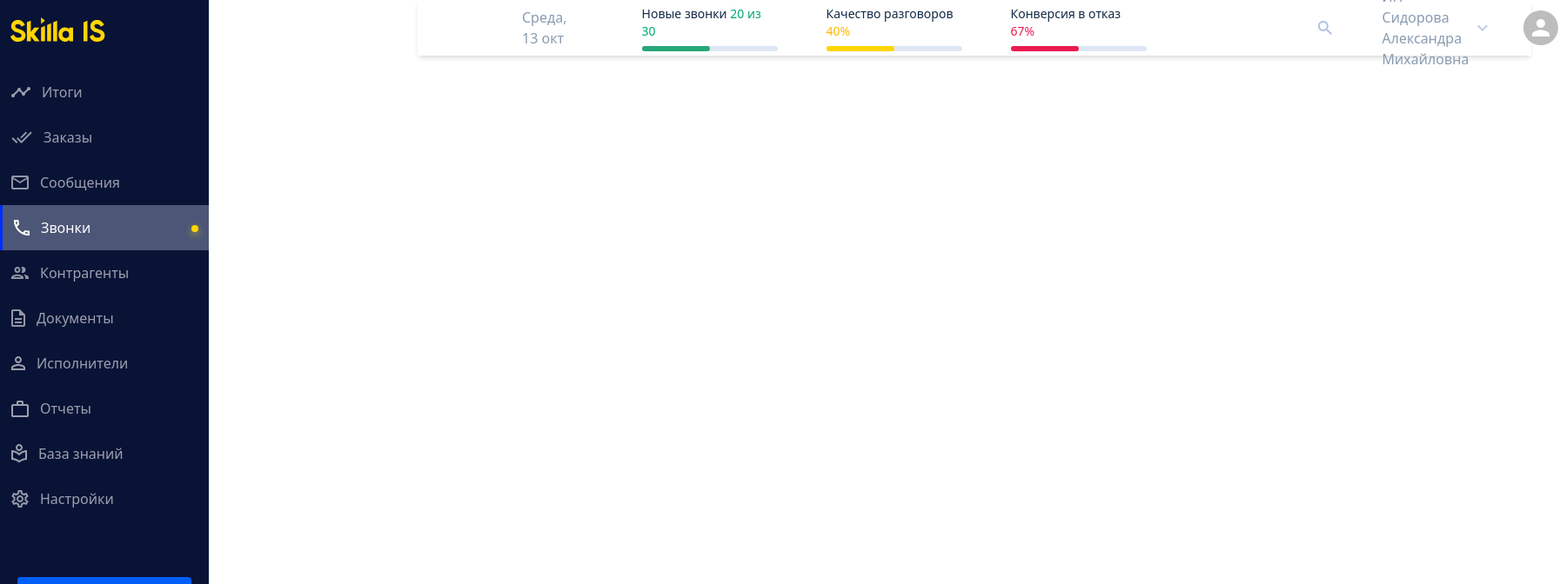
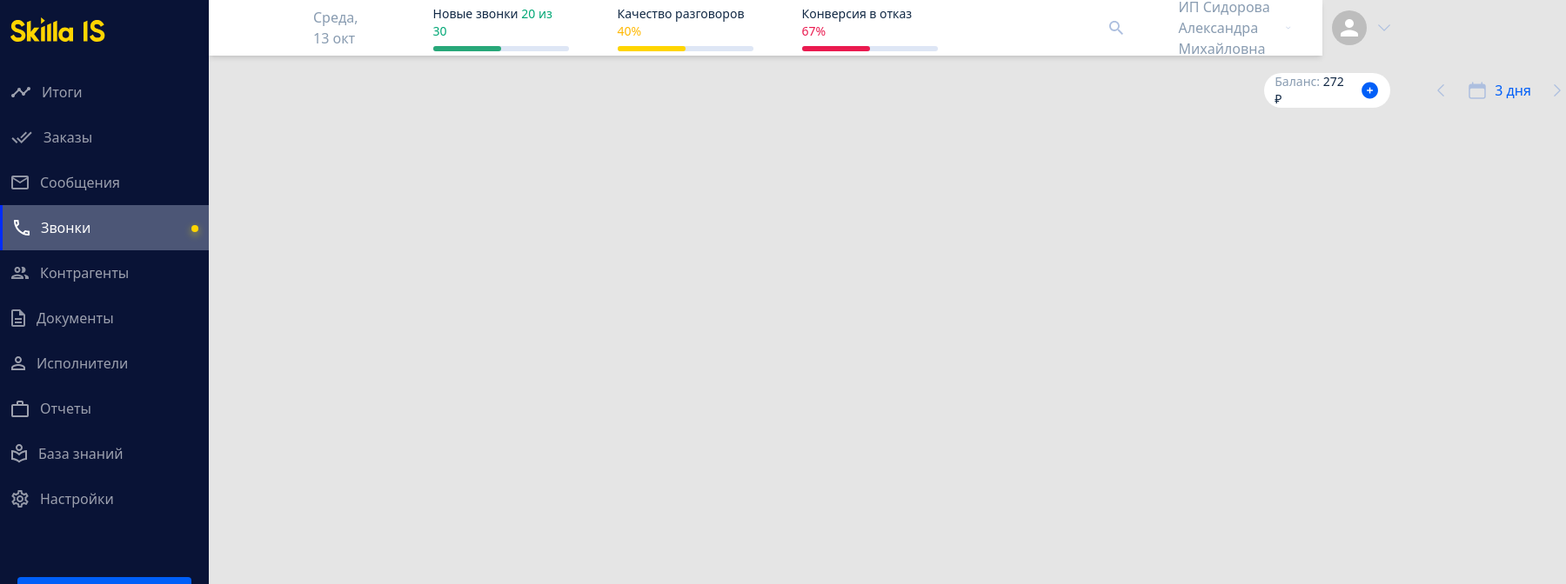
Before and after one commit to nikolaj1922/skilla-test, a React (Vite) app: page / in a window 1280 px wide. Shown: the top 672 px of the page at 87% size, 1800 px wide, since content can reach past the window. Built offline with nearby package versions, Linux system fonts and the light colour scheme.

Commit message:
add balance and period

```diff
--- a/package.json
+++ b/package.json
@@ -12,6 +12,7 @@
   "dependencies": {
     "@emotion/react": "^11.10.8",
     "@emotion/styled": "^11.10.8",
+    "@heroicons/react": "^2.0.17",
     "@mui/material": "^5.12.3",
     "react": "^18.2.0",
     "react-dom": "^18.2.0"
--- a/src/App.tsx
+++ b/src/App.tsx
@@ -1,11 +1,14 @@
 import React from "react";
-import AppBar from "./components/AppBar";
+import AppBar from "./components/AppBar/AppBar";
+import BalanceAndPeroidRow from "./components/BalanceAndPeroidRow";
 
 const App: React.FC = () => {
   return (
-    <div className="bg-[#E5E5E5]">
+    <div className="ml-[240px]">
       <AppBar />
-      {/* <BalanceAndPeriodRow /> */}
+      <div className="mt-[84px] w-[1440px] ml-[120px]">
+        <BalanceAndPeroidRow />
+      </div>
     </div>
   );
 };
--- a/src/components/AppBar.tsx
+++ /dev/null
@@ -1,30 +0,0 @@
-import React from "react";
-import AppBarRaitingBlock from "./AppBarRaitingBlock";
-import SearchIcon from "../assets/SearchIcon.svg";
-import ArrowDownIcon from "../assets/ArrowDown.svg";
-import Avatar from "@mui/material/Avatar";
-
-interface AppBarProps {}
-
-const AppBar: React.FC<AppBarProps> = ({}) => {
-  return (
-    <div className="h-16 w-full shadow-md fixed top-0 ml-[240px] text-[#899CB1] font-[15px] z-50">
-      <div className="px-[120px] flex items-center h-full">
-        <div className=" mr-[86px]">Среда, 13 окт</div>
-        <div className="flex gap-[56px] mr-[197px]">
-          <AppBarRaitingBlock type="calls" newCalls={20} totalCalls={30} />
-          <AppBarRaitingBlock type="quality" qualityPercent={40} />
-          <AppBarRaitingBlock type="fails" failPercent={67} />
-        </div>
-        <img src={SearchIcon} className="mr-16" />
-        <div className="flex items-center justify-center space-x-[10px] mr-[47px]">
-          <span>ИП Сидорова Александра Михайловна</span>{" "}
-          <img src={ArrowDownIcon} />
-        </div>
-        <Avatar />
-      </div>
-    </div>
-  );
-};
-
-export default AppBar;
--- /dev/null
+++ b/src/components/AppBar/AppBar.tsx
@@ -0,0 +1,35 @@
+import React from "react";
+import AppBarRaitingBlock from "./AppBarRaitingBlock";
+import SearchIcon from "../../assets/SearchIcon.svg";
+import Avatar from "@mui/material/Avatar";
+import { ChevronDownIcon } from "@heroicons/react/24/solid";
+
+interface AppBarProps {}
+
+const AppBar: React.FC<AppBarProps> = ({}) => {
+  return (
+    <div className="h-16 w-full shadow-md fixed top-0 text-[#899CB1] font-[15px] z-50 bg-[#fff]">
+      <div className="px-[120px] flex items-center h-full">
+        <div className=" mr-[86px]">Среда, 13 окт</div>
+        <div className="flex gap-[56px] mr-[197px]">
+          <AppBarRaitingBlock type="calls" newCalls={20} totalCalls={30} />
+          <AppBarRaitingBlock type="quality" qualityPercent={40} />
+          <AppBarRaitingBlock type="fails" failPercent={67} />
+        </div>
+        <img src={SearchIcon} className="mr-16" />
+        <div className="flex items-center justify-center space-x-[10px] mr-[47px] group">
+          <span className="cursor-pointer">
+            ИП Сидорова Александра Михайловна
+          </span>
+          <ChevronDownIcon className="icon h-5 w-5 group-hover:text-[#002CFB]" />
+        </div>
+        <div className="flex items-center justify-center space-x-[10px] group">
+          <Avatar className="cursor-pointer" />
+          <ChevronDownIcon className="icon h-5 w-5 group-hover:text-[#002CFB]" />
+        </div>
+      </div>
+    </div>
+  );
+};
+
+export default AppBar;
--- a/src/components/Balance.tsx
+++ b/src/components/Balance.tsx
@@ -1,9 +1,20 @@
 import React from "react";
+import { PlusCircleIcon } from "@heroicons/react/24/solid";
 
 interface BalanceProps {}
 
 const Balance: React.FC<BalanceProps> = ({}) => {
-  return <div>Balance</div>;
+  return (
+    <div className="bg-[#fff] rounded-[48px] w-[145px] h-[40px] px-3 py-2.5 text-[#899CB1] flex items-center text-sm space-x-[10px] group cursor-pointer transition duration-150 ease-out">
+      <span className="items-center">
+        Баланс:{" "}
+        <span className="text-[#122945] font-medium group-hover:text-[#0024CB]">
+          272 &#8381;
+        </span>
+      </span>
+      <PlusCircleIcon className="h-6 w-6 text-[#005FF8] group-hover:text-[#0024CB]" />
+    </div>
+  );
 };
 
 export default Balance;
--- a/src/components/BalanceAndPeroidRow.tsx
+++ b/src/components/BalanceAndPeroidRow.tsx
@@ -1,12 +1,15 @@
 import React from "react";
+import Balance from "./Balance";
+import Period from "./Period";
 
 interface BalanceAndPeroidRowProps {}
 
 const BalanceAndPeroidRow: React.FC<BalanceAndPeroidRowProps> = ({}) => {
   return (
-    <div className="flex flex-end items-center h-10">
-      <div>
-
+    <div className="flex justify-end items-center h-10">
+      <div className="space-x-12 flex items-center">
+        <Balance />
+        <Period />
       </div>
     </div>
   );
--- /dev/null
+++ b/src/components/Period.tsx
@@ -0,0 +1,23 @@
+import React from "react";
+import {
+  ChevronLeftIcon,
+  ChevronRightIcon,
+  CalendarIcon,
+} from "@heroicons/react/24/solid";
+
+interface PeriodProps {}
+
+const Period: React.FC<PeriodProps> = ({}) => {
+  return (
+    <div className="flex items-center justify-center space-x-5">
+      <ChevronLeftIcon className="h-5 w-5 icon" />
+      <div className="flex items-center space-x-2 cursor-pointer group">
+        <CalendarIcon className="h-6 w-6 icon group-hover:text-[#002CFB]" />
+        <span className="text-[#005FF8]">3 дня</span>
+      </div>
+      <ChevronRightIcon className="h-5 w-5 icon" />
+    </div>
+  );
+};
+
+export default Period;
--- a/src/components/Sidebar/Sidebar.tsx
+++ b/src/components/Sidebar/Sidebar.tsx
@@ -10,7 +10,7 @@ interface SidebarProps {}
 
 const Sidebar: React.FC<SidebarProps> = ({}) => {
   return (
-    <div className="w-[240px] bg-[#091336] h-[936px]">
+    <div className="w-[240px] bg-[#091336] h-[936px] fixed">
       <img src={Logo} className="mt-5 ml-3 mb-8 cursor-pointer" />
       <div className="mb-16">
         {links.map((link) => (
--- a/src/components/ui/SidebarButton.tsx
+++ b/src/components/ui/SidebarButton.tsx
@@ -7,7 +7,7 @@ interface SidebarButtonProps {
 
 const SidebarButton: FC<SidebarButtonProps> = ({ title, iconPath }) => {
   return (
-    <div className="flex text-[#ffffff] h-[52px] w-[200px] bg-[#005FF8] rounded-[4px]  items-center mx-auto justify-center cursor-pointer ">
+    <div className="flex text-[#ffffff] h-[52px] w-[200px] bg-[#005FF8] rounded-[4px]  items-center mx-auto justify-center cursor-pointer hover:bg-[#0024CB] duration-150 transition ease-out">
       <span className="ml-[24px]">{title}</span>
       <img src={iconPath} className="px-[13px] py-5" />
     </div>
--- a/src/index.css
+++ b/src/index.css
@@ -1,9 +1,19 @@
 @tailwind base;
 @tailwind components;
 @tailwind utilities;
+
+@layer base {
+  body {
+    @apply bg-[#E5E5E5];
+  }
+}
 
 @layer components {
   .appbar-raiting-block-text {
     @apply text-[#122945] text-sm;
   }
+
+  .icon {
+    @apply text-[#ADBFDF] font-semibold hover:text-[#002CFB] cursor-pointer transition duration-150 ease-out;
+  }
 }
```
Also changed, not shown: src/components/AppBar/AppBarRaitingBlock.tsx (renamed from src/components/AppBarRaitingBlock.tsx), 1 other file (tests, documents, lock files or other folders).
